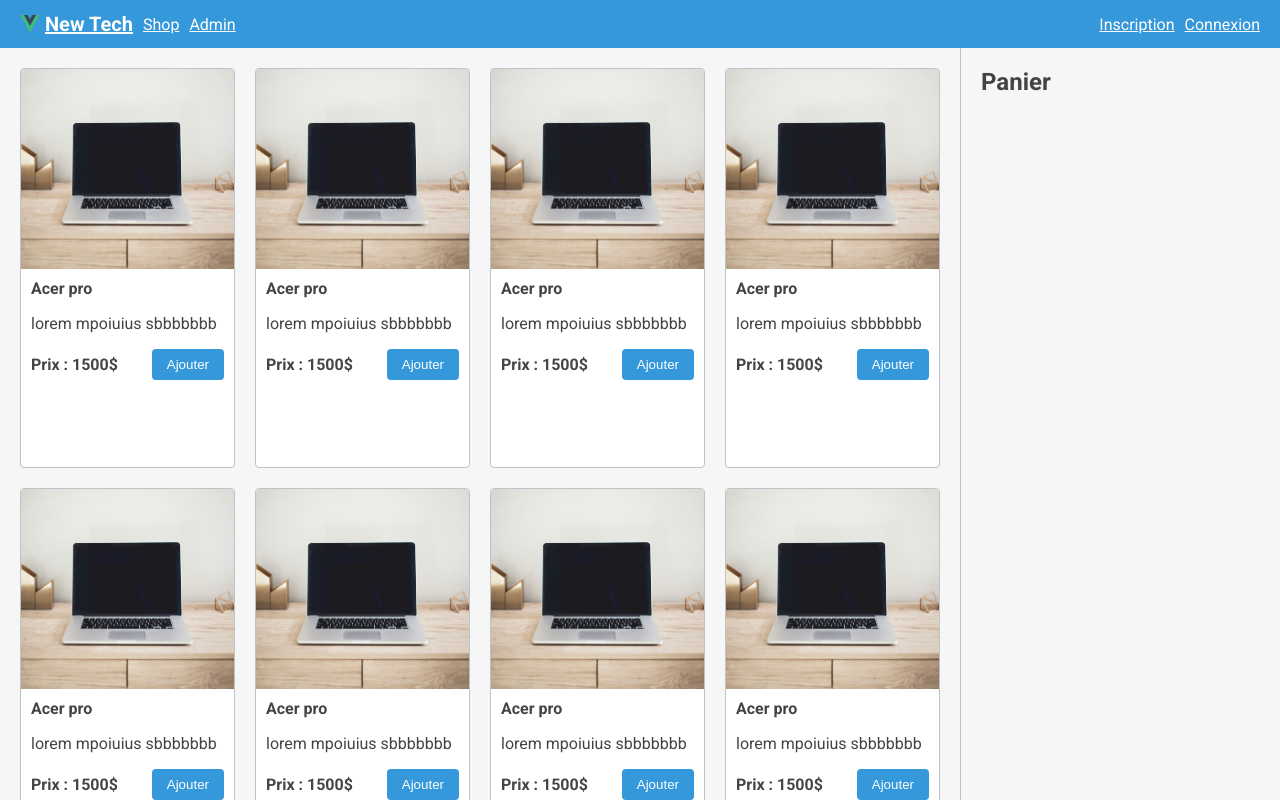
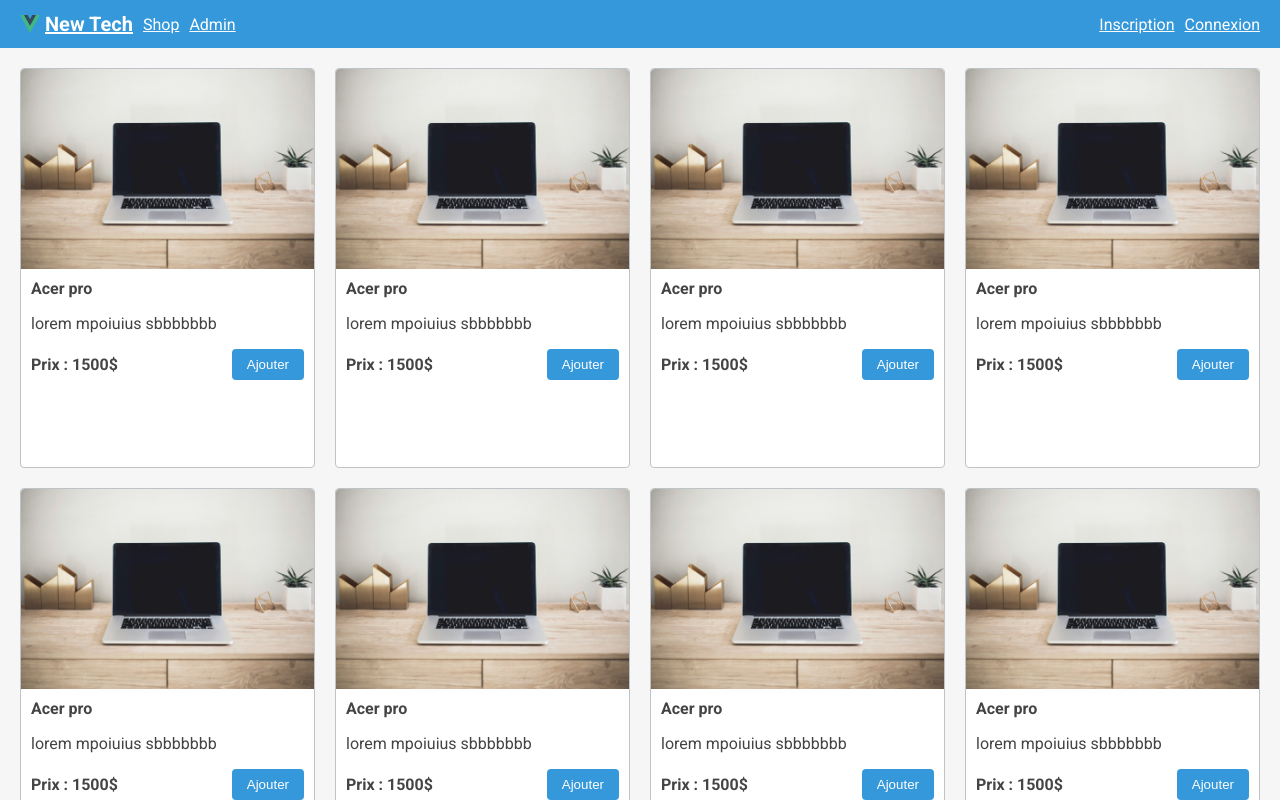
Before and after one commit to Blerina79/new-shop, a Vue app: page / in a window 1280 px wide. Shown: the top 800 px of the page. Built offline with nearby package versions, Linux system fonts and the light colour scheme.

Commit message:
modif ajout panier

```diff
--- a/src/App.vue
+++ b/src/App.vue
@@ -4,7 +4,7 @@
 import Shop from './components/Shop/Shop.vue';
 import Cart from './components/Cart/Cart.vue';
 import data from './data/product';
-import {reactive} from 'vue';
+import {computed, reactive} from 'vue';
 import type { ProductInterface } from './interfaces/product.interface';
 
 const products = reactive<ProductInterface[]>(data)
@@ -45,13 +45,17 @@
   }
 }
 
+const cartEmpty = computed(() => state.cart.length === 0)
+
 </script>
 
 <template>
-  <div class="app-container">
+  <div class="app-container" :class="{
+    gridEmpty: cartEmpty
+  }">
     <TheHeader class="header" />
-    <Shop :products="products" @add-product-to-cart="addProductToCart" class="shop " />
-    <Cart :cart="state.cart" class="cart" @remove-product-from-cart="removeProductFromCart"  />
+    <Shop :products="products" @add-product-to-cart="addProductToCart" class="shop" />
+    <Cart v-if="!cartEmpty" :cart="state.cart" class="cart" @remove-product-from-cart="removeProductFromCart"  />
     <TheFooter class="footer"/>
   </div>
 </template>
@@ -67,6 +71,13 @@
   grid-template-columns:75% 25%;
   grid-template-rows:48px auto 48px;
  }
+
+
+ .gridEmpty {
+  grid-template-areas: "header header" "shop shop" "footer footer";
+  grid-template-columns:100%;
+ }
+
 
  .header{
   grid-area: header;
--- a/src/assets/base.scss
+++ b/src/assets/base.scss
@@ -148,6 +148,14 @@
  }
 }
 
+.btn-success{
+  background-color: var(--success-1);
+  color: var(--text-primary-color);
+  &:hover{
+    background-color: var(--success-2);
+  }
+}
+
 
 
 
--- a/src/components/Cart/Cart.vue
+++ b/src/components/Cart/Cart.vue
@@ -1,11 +1,17 @@
 
 <script setup lang="ts">
+import { computed } from 'vue';
 import CartProductList from './CartProductList.vue';
 import type { ProductCartInterface } from '@/interfaces/product.interface';
 
-defineProps<{
+ const props = defineProps<{
   cart: ProductCartInterface[]
 }>()
+
+const totalPrice = computed(() => props.cart.reduce((acc,product)=> {
+  return acc + product.price * product.quantity
+
+},0 ))
 
 
 const emit =defineEmits<{
@@ -15,12 +21,13 @@
 </script>
 
 <template>
-  <div class="p-20">
+  <div class="p-20 d-flex flex-column">
     <h2 class="mb-10">Panier</h2>
-    <CartProductList :cart="cart"  @remove-product-from-cart="emit('removeProductFromCart',$event)"/>
+    <CartProductList class="flex-fill"  :cart="cart"  @remove-product-from-cart="emit('removeProductFromCart',$event)"/>
+    <button  class="btn btn-success">Commander ({{ totalPrice }}$)</button>
   </div>
 </template>
 
-<style lang="scss">
+<style lang="scss" scoped>
 
 </style>
```
